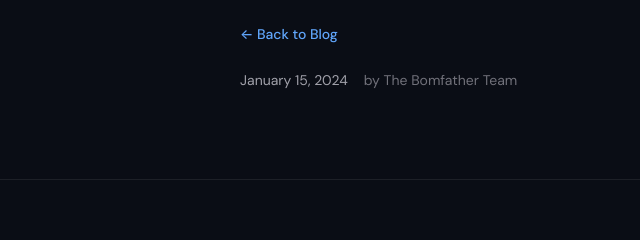
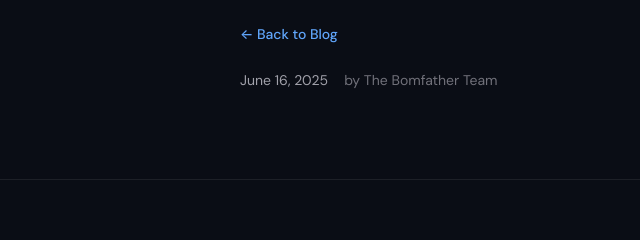
Before and after one commit to bomfather/bomfather-docs, an Astro site in the folder frontend/: page /blog/gpus-insecure-ai-data-theft in a window 1280 px wide. Shown: the part 403-643 px from the top of the page, 0-640 px from the left. Built offline with nearby package versions, Linux system fonts and the light colour scheme; Astro itself is replaced by a stand-in of ours.

Commit message:
Change blog post date

```diff
--- a/frontend/src/content/blog/gpus-insecure-ai-data-theft.md
+++ b/frontend/src/content/blog/gpus-insecure-ai-data-theft.md
@@ -1,7 +1,7 @@
 ---
 title: "GPUs are insecure, and your AI data is waiting to be stolen"
 description: "AI has dramatically increased data value, but GPU security hasn't kept pace. Learn about the critical vulnerabilities in AI workloads that put your most valuable assets at risk."
-publishedAt: 2024-01-15T00:00:00Z
+publishedAt: 2025-06-16T00:00:00Z
 author: "The Bomfather Team"
 # featuredImage: "/images/blog/gpu-security-risks.jpg"
 draft: false
```
